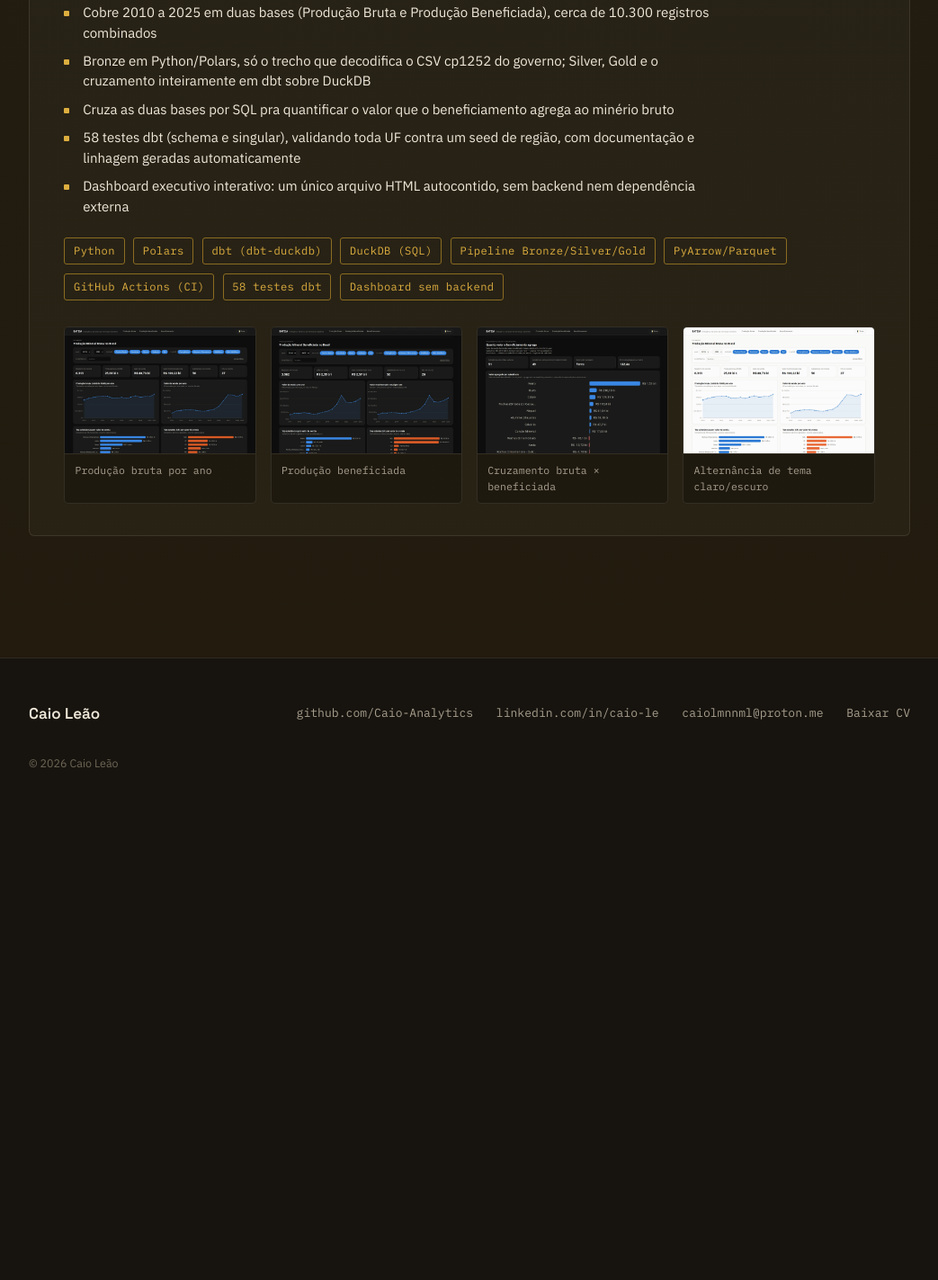
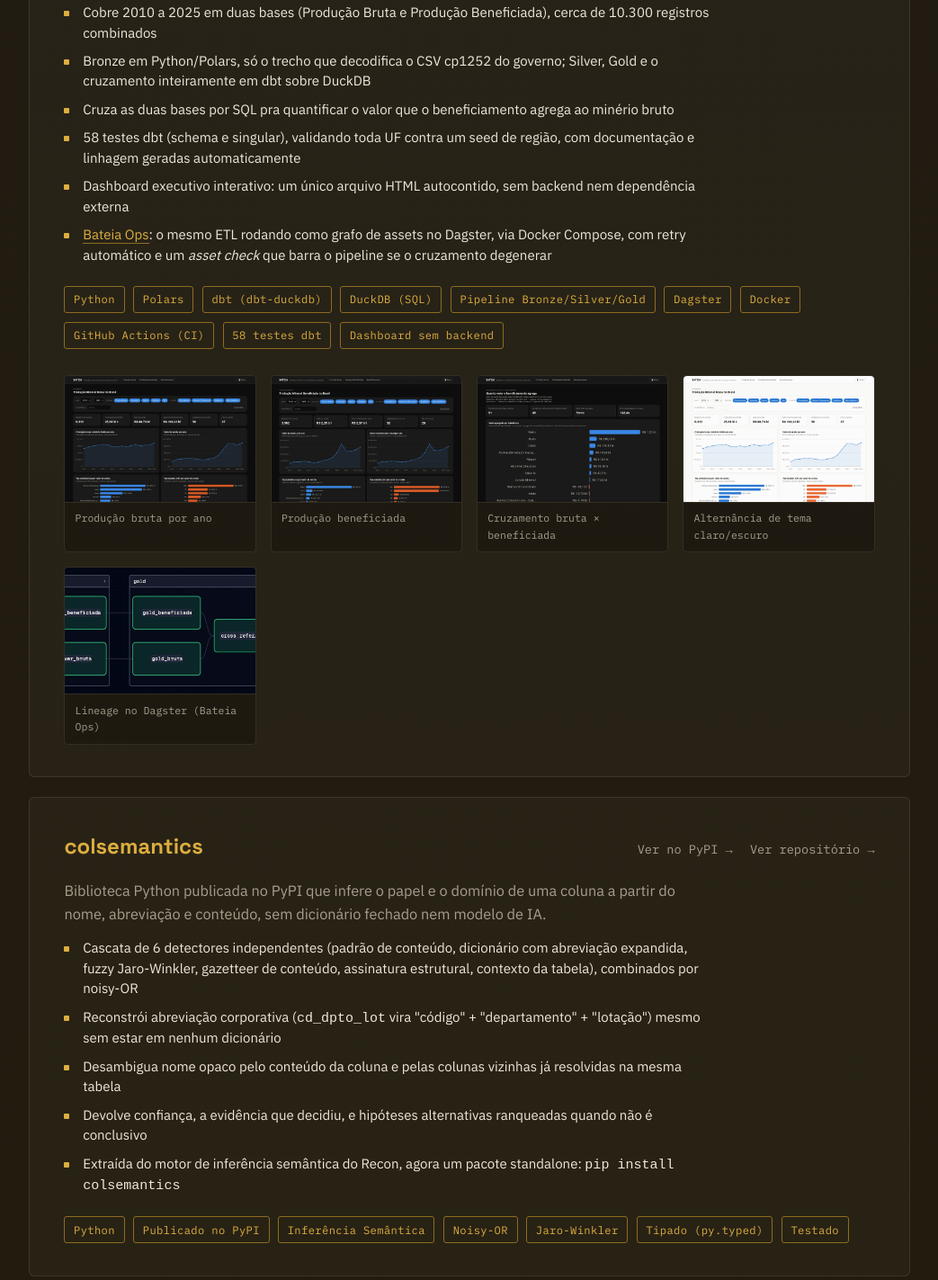
Before and after one commit to Caio-Analytics/Portfolio-Caio-Leao, a plain HTML site: page index.html in a window 1280 px wide. Shown: the part 4382-5805 px from the top of the page at 90% size, without its empty margins (118-1161 px from the left). Before the commit the page ends 5289 px from the top, so only its background shows below. Drawn offline with Linux system fonts and the light colour scheme.

Commit message:
Adiciona bateia-ops e colsemantics ao portfólio
Bateia Ops (Docker + Dagster sobre o mesmo ETL do Bateia) entra como
link extra no card do Bateia, mais um ponto e screenshot do lineage,
já que é o mesmo pipeline com orquestração em cima, não um projeto à
parte.

colsemantics (biblioteca de inferência semântica extraída do Recon,
publicada no PyPI) ganha card próprio, é um pacote standalone que
outros conseguem instalar e usar fora do Recon.

```diff
--- a/assets/css/style.css
+++ b/assets/css/style.css
@@ -439,6 +439,12 @@ a { color: inherit; }
   border-radius: 1px;
   background: var(--gold);
 }
+.project-card__points a {
+  color: var(--gold);
+  text-decoration: none;
+  border-bottom: 1px solid var(--gold-dim);
+}
+.project-card__points a:hover { border-color: var(--gold); }
 .project-card__tags {
   display: flex;
   flex-wrap: wrap;
--- a/index.html
+++ b/index.html
@@ -215,6 +215,7 @@
           <div class="project-card__links">
             <a class="project-card__link" href="https://caio-analytics.github.io/bateia/" target="_blank" rel="noopener">Ver dashboard &rarr;</a>
             <a class="project-card__link" href="https://caio-analytics.github.io/bateia/dbt/" target="_blank" rel="noopener">Ver documentação dbt &rarr;</a>
+            <a class="project-card__link" href="https://github.com/Caio-Analytics/bateia-ops" target="_blank" rel="noopener">Ver orquestração &rarr;</a>
             <a class="project-card__link" href="https://github.com/Caio-Analytics/bateia" target="_blank" rel="noopener">Ver repositório &rarr;</a>
           </div>
         </div>
@@ -227,6 +228,7 @@
           <li>Cruza as duas bases por SQL pra quantificar o valor que o beneficiamento agrega ao minério bruto</li>
           <li>58 testes dbt (schema e singular), validando toda UF contra um seed de região, com documentação e linhagem geradas automaticamente</li>
           <li>Dashboard executivo interativo: um único arquivo HTML autocontido, sem backend nem dependência externa</li>
+          <li><a href="https://github.com/Caio-Analytics/bateia-ops" target="_blank" rel="noopener">Bateia Ops</a>: o mesmo ETL rodando como grafo de assets no Dagster, via Docker Compose, com retry automático e um <em>asset check</em> que barra o pipeline se o cruzamento degenerar</li>
         </ul>
         <ul class="project-card__tags">
           <li>Python</li>
@@ -234,7 +236,8 @@
           <li>dbt (dbt-duckdb)</li>
           <li>DuckDB (SQL)</li>
           <li>Pipeline Bronze/Silver/Gold</li>
-          <li>PyArrow/Parquet</li>
+          <li>Dagster</li>
+          <li>Docker</li>
           <li>GitHub Actions (CI)</li>
           <li>58 testes dbt</li>
           <li>Dashboard sem backend</li>
@@ -257,7 +260,40 @@
             <img src="assets/images/bateia/bateia-tema-claro.webp" alt="Mesmo dashboard de produção bruta no tema claro, mostrando o alternador de tema" loading="lazy" tabindex="0" role="button" aria-haspopup="dialog">
             <figcaption>Alternância de tema claro/escuro</figcaption>
           </figure>
+          <figure>
+            <img src="assets/images/bateia/bateia-dagster.webp" alt="Grafo de lineage no Dagster mostrando os assets Bronze, Silver, Gold, cruzamento e dashboard materializados em sequência" loading="lazy" tabindex="0" role="button" aria-haspopup="dialog">
+            <figcaption>Lineage no Dagster (Bateia Ops)</figcaption>
+          </figure>
         </div>
+      </article>
+
+      <article class="project-card">
+        <div class="project-card__head">
+          <h3>colsemantics</h3>
+          <div class="project-card__links">
+            <a class="project-card__link" href="https://pypi.org/project/colsemantics/" target="_blank" rel="noopener">Ver no PyPI &rarr;</a>
+            <a class="project-card__link" href="https://github.com/Caio-Analytics/colsemantics" target="_blank" rel="noopener">Ver repositório &rarr;</a>
+          </div>
+        </div>
+        <p class="project-card__desc">
+          Biblioteca Python publicada no PyPI que infere o papel e o domínio de uma coluna a partir do nome, abreviação e conteúdo, sem dicionário fechado nem modelo de IA.
+        </p>
+        <ul class="project-card__points">
+          <li>Cascata de 6 detectores independentes (padrão de conteúdo, dicionário com abreviação expandida, fuzzy Jaro-Winkler, gazetteer de conteúdo, assinatura estrutural, contexto da tabela), combinados por noisy-OR</li>
+          <li>Reconstrói abreviação corporativa (<code>cd_dpto_lot</code> vira "código" + "departamento" + "lotação") mesmo sem estar em nenhum dicionário</li>
+          <li>Desambigua nome opaco pelo conteúdo da coluna e pelas colunas vizinhas já resolvidas na mesma tabela</li>
+          <li>Devolve confiança, a evidência que decidiu, e hipóteses alternativas ranqueadas quando não é conclusivo</li>
+          <li>Extraída do motor de inferência semântica do Recon, agora um pacote standalone: <code>pip install colsemantics</code></li>
+        </ul>
+        <ul class="project-card__tags">
+          <li>Python</li>
+          <li>Publicado no PyPI</li>
+          <li>Inferência Semântica</li>
+          <li>Noisy-OR</li>
+          <li>Jaro-Winkler</li>
+          <li>Tipado (py.typed)</li>
+          <li>Testado</li>
+        </ul>
       </article>
     </div>
   </section>
```
Also changed, not shown: assets/images/bateia/bateia-dagster.webp (added), 1 other file.
